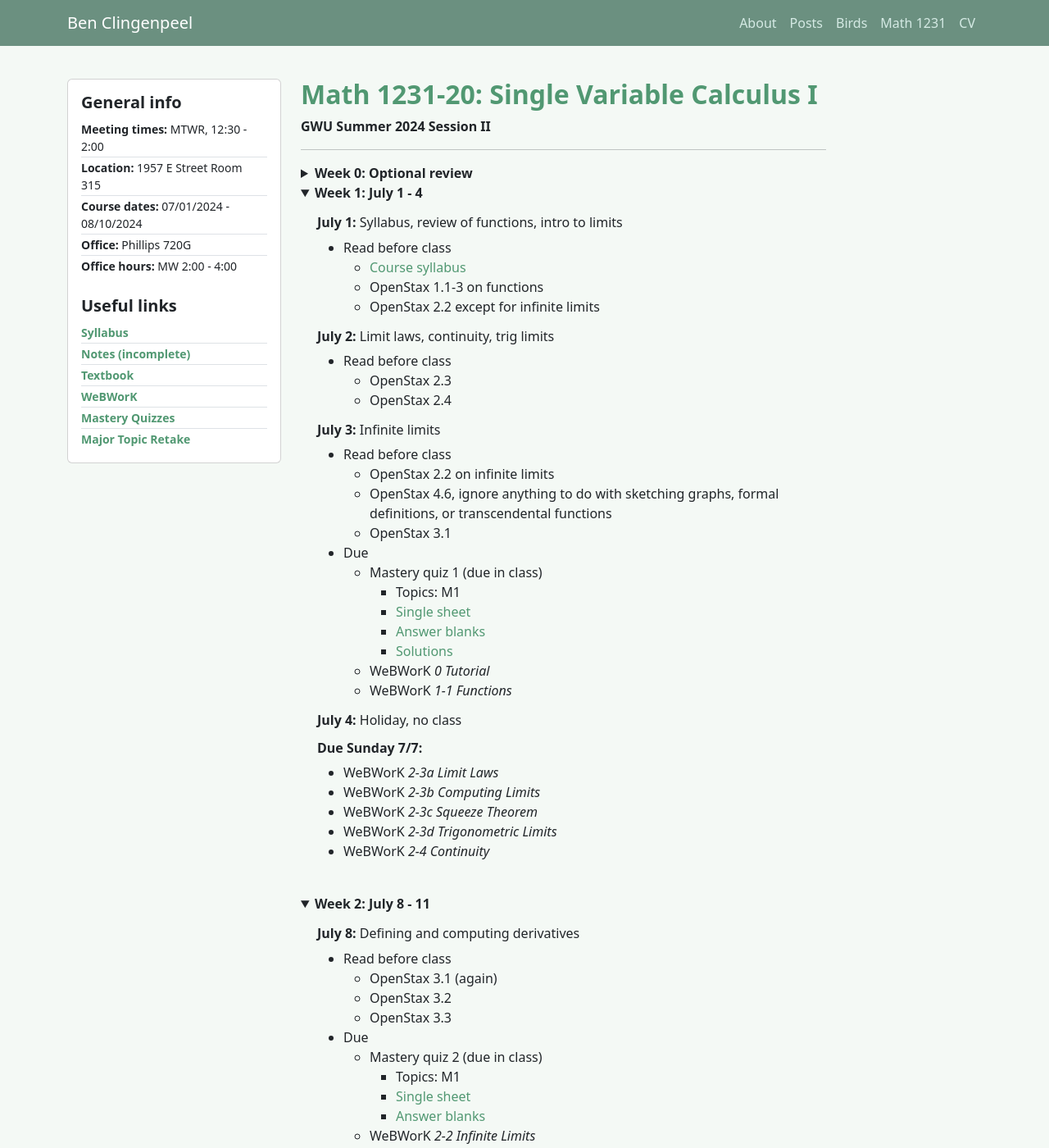
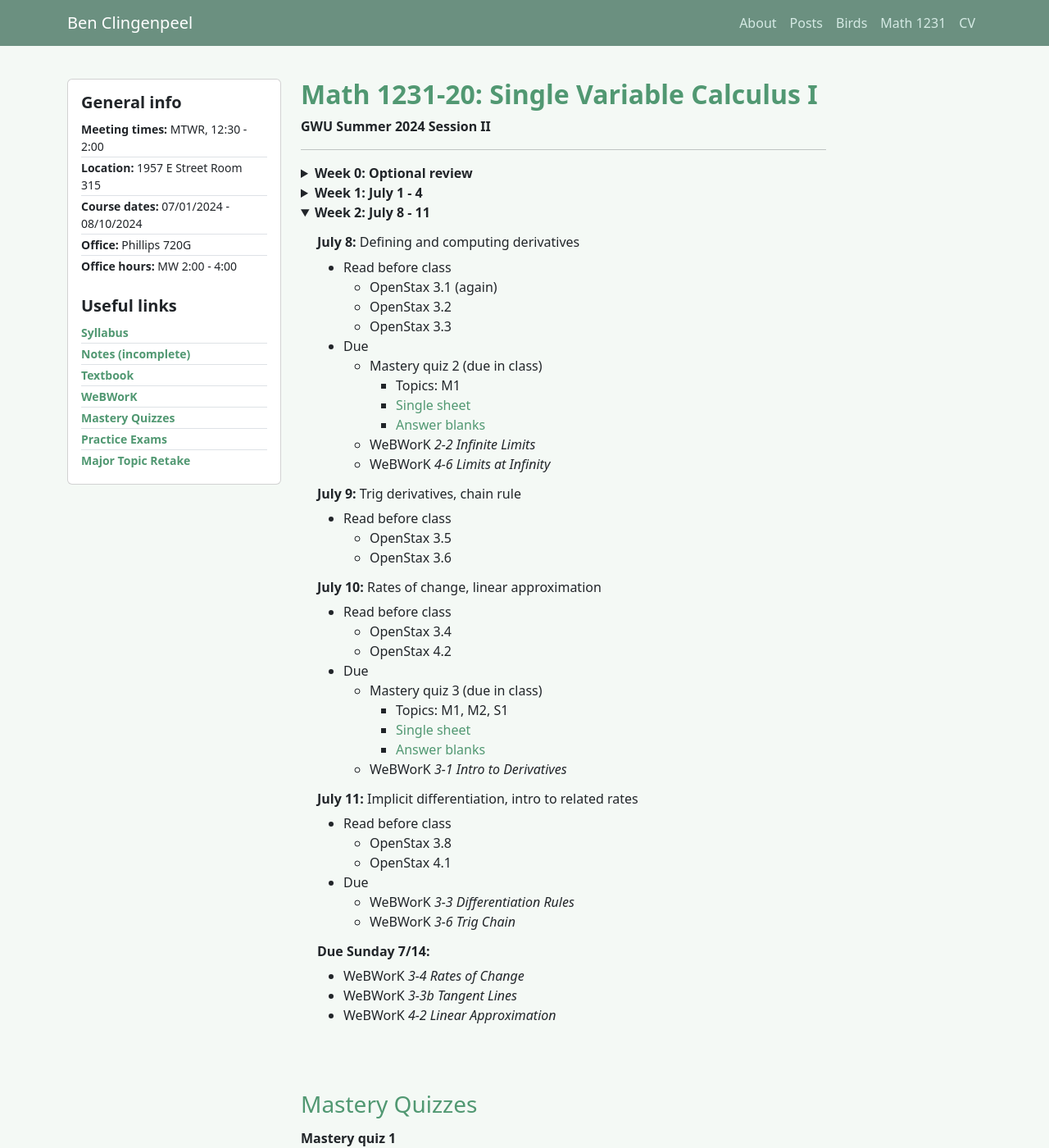
Before and after one commit to bncling/bncl-site, a Jekyll site: the page built from _courses/GW1231_summer_24.markdown, in a window 1280 px wide and 1400 px high. Shown: the whole window at 82% size. Built offline with Jekyll 4.4.1, drawn with Linux system fonts in a browser that asks for light colours; some of the changed text lies outside the part shown.

Commit message:
rebuilding site Mon Jul  8 09:18:53 EDT 2024

```diff
--- a/_courses/GW1231_summer_24.markdown
+++ b/_courses/GW1231_summer_24.markdown
@@ -31,7 +31,7 @@
 </details>
 
 
-<details markdown="1" open>
+<details markdown="1">
 <summary><b>Week 1: July 1 - 4</b></summary>
 
 ###### **July 1:** Syllabus, review of functions, intro to limits
@@ -100,6 +100,9 @@
 	- OpenStax 4.2
 - Due
 	- Mastery quiz 3 (due in class)
+		- Topics: M1, M2, S1
+		- [Single sheet](/assets/documents/mq3_single_sheet.pdf)
+		- [Answer blanks](/assets/documents/mq3_answer_blanks.pdf)
 	- WeBWorK *3-1 Intro to Derivatives*
 
 ###### **July 11:** Implicit differentiation, intro to related rates
@@ -131,6 +134,7 @@
 	- WeBWorK *3-8 Implicit Differentiation*
 
 ###### **July 16:** Midterm 1 (M1, M2, S1, S2, S3)
+- [Practice midterm](/assets/documents/practice_midterm1.pdf)
 
 ###### **July 17:** Extreme Value Theorem, maxima and minima
 - Read before class
@@ -274,3 +278,17 @@
 - Topics: M1
 - [Single sheet](/assets/documents/mq2_single_sheet.pdf)
 - [Answer blanks](/assets/documents/mq2_answer_blanks.pdf)
+
+###### **Mastery quiz 3**
+- Topics: M1, M2, S1
+- [Single sheet](/assets/documents/mq3_single_sheet.pdf)
+- [Answer blanks](/assets/documents/mq3_answer_blanks.pdf)
+
+
+<br>
+
+<h3 id="practice-exams">Practice Exams</h3>
+
+###### **Midterm 1**
+- Topics: M1, M2, S1, S2, S3
+- [Practice midterm](/assets/documents/practice_midterm1.pdf)
--- a/_data/course_info.yml
+++ b/_data/course_info.yml
@@ -11,4 +11,5 @@
   Textbook: https://openstax.org/details/books/calculus-volume-1
   WeBWorK: "https://openmath.library.gwu.edu/webwork2/2024-summer-math1231-clingenpeel/"
   Mastery Quizzes: "#mastery-quizzes"
+  Practice Exams: "#practice-exams"
   Major Topic Retake: "https://calendly.com/ben-clingenpeel-gwu/major-topic-retake"
```
Also changed, not shown: 3 other files.
